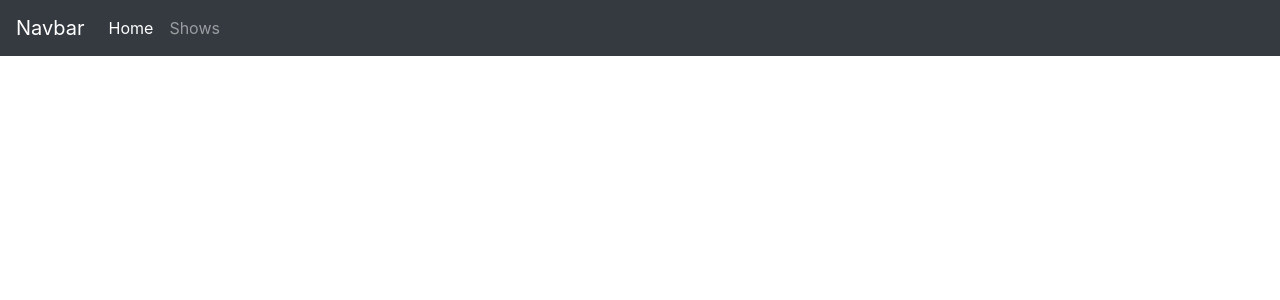
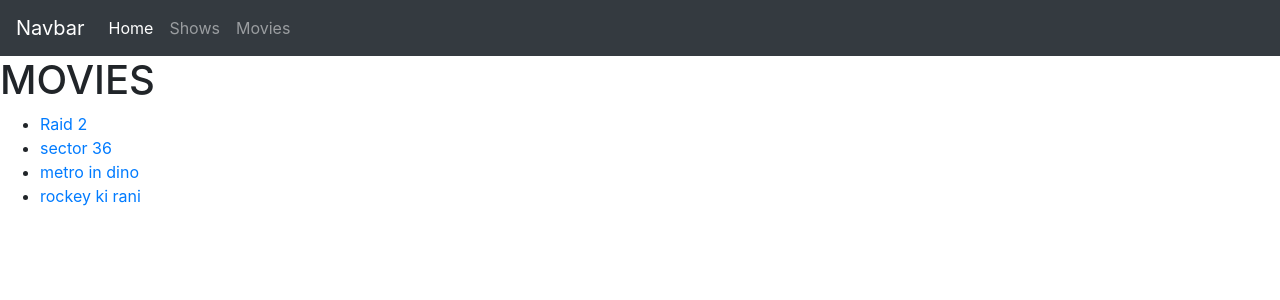
Before and after one commit to samirvithlani/kunj-mern-react, a React (Vite) app: page /netflixmovies in a window 1280 px wide. Before the commit this address had no page. Shown: the top 300 px of the page. Built offline with nearby package versions, Linux system fonts and the light colour scheme.

Commit message:
dynamic routing

```diff
--- a/src/App.jsx
+++ b/src/App.jsx
@@ -17,6 +17,10 @@ import { Route, Routes } from "react-router-dom";
 import { Navbar } from "./components/Navbar";
 import { NetflixHome } from "./components/NetflixHome";
 import { NetflixShows } from "./components/NetflixShows";
+import { MyHome } from "./components/MyHome";
+import { Error404 } from "./components/Error404";
+import { PlayContent } from "./components/PlayContent";
+import { NetflixMovies } from "./components/NetflixMovies";
 
 function App() {
 
@@ -26,8 +30,12 @@ function App() {
     <div>
       <Navbar></Navbar>
      <Routes>
+        <Route path="/" element = {<MyHome/>}></Route>
         <Route path="/netflixhome" element={<NetflixHome/>}></Route>
         <Route path="/netflixshows" element ={<NetflixShows/>}></Route>
+        <Route path="/playcontent/:name" element ={<PlayContent/>}></Route>
+        <Route path="/netflixmovies" element ={<NetflixMovies/>}></Route>
+        <Route path="/*" element = {<Error404/>}></Route>
      </Routes>
     </div>
   );
--- /dev/null
+++ b/src/components/Error404.jsx
@@ -0,0 +1,9 @@
+import React from 'react'
+
+export const Error404 = () => {
+  return (
+    <div>
+        <h1>PAGE NOT FOUND</h1>
+    </div>
+  )
+}
--- /dev/null
+++ b/src/components/MyHome.jsx
@@ -0,0 +1,9 @@
+import React from 'react'
+
+export const MyHome = () => {
+  return (
+    <div style={{textAlign:"center"}}>
+        <h1>MY HOME</h1>
+    </div>
+  )
+}
--- a/src/components/Navbar.jsx
+++ b/src/components/Navbar.jsx
@@ -31,6 +31,12 @@ export const Navbar = () => {
               Shows
             </Link>
           </li>
+          <li class="nav-item">
+            <Link class="nav-link" to="/netflixmovies">
+              Movies
+            </Link>
+          </li>
+
         </ul>
       </div>
     </nav>
--- /dev/null
+++ b/src/components/NetflixMovies.jsx
@@ -0,0 +1,37 @@
+import React from 'react'
+import { Link } from 'react-router-dom'
+
+export const NetflixMovies = () => {
+    const movies = [
+        {
+            id:101,
+            name:"Raid 2",
+        },
+        {
+            id:102,
+            name:"sector 36"
+        },
+        {
+            id:103,
+            name:"metro in dino"
+        },
+        {
+            id:104,
+            name:"rockey ki rani"
+        }
+    ]
+  return (
+    <div>
+        <h1>MOVIES</h1>
+        <ul>
+            {
+                movies.map((movie)=>{
+                    return <li>
+                        <Link to={`/playcontent/${movie.name}`}>{movie.name}</Link>
+                    </li>
+                })
+            }
+        </ul>
+    </div>
+  )
+}
--- a/src/components/NetflixShows.jsx
+++ b/src/components/NetflixShows.jsx
@@ -1,9 +1,21 @@
 import React from 'react'
+import { Link } from 'react-router-dom'
 
 export const NetflixShows = () => {
   return (
     <div style={{textAlign:"center",minHeight:"300px",border:"1px solid pink",margin:"10px"}}>
         <h1>SHOWS</h1>
+        <ul>
+            <li>
+                <Link to="/playcontent/moneyheist">Money Heist</Link>
+            </li>
+            <li>
+                <Link to="/playcontent/squidgame">Squid Game</Link>
+            </li>
+            <li>
+                <Link to="/playcontent/breakingbad">Breaking Bad</Link>
+            </li>
+        </ul>
     </div>
   )
 }
--- /dev/null
+++ b/src/components/PlayContent.jsx
@@ -0,0 +1,12 @@
+import React from 'react'
+import { useParams } from 'react-router-dom'
+
+export const PlayContent = () => {
+    //{name:""}
+    const name = useParams().name;
+  return (
+    <div style={{textAlign:"center"}}>
+        <h1>PLAYING....{name}</h1>
+    </div>
+  )
+}
```
